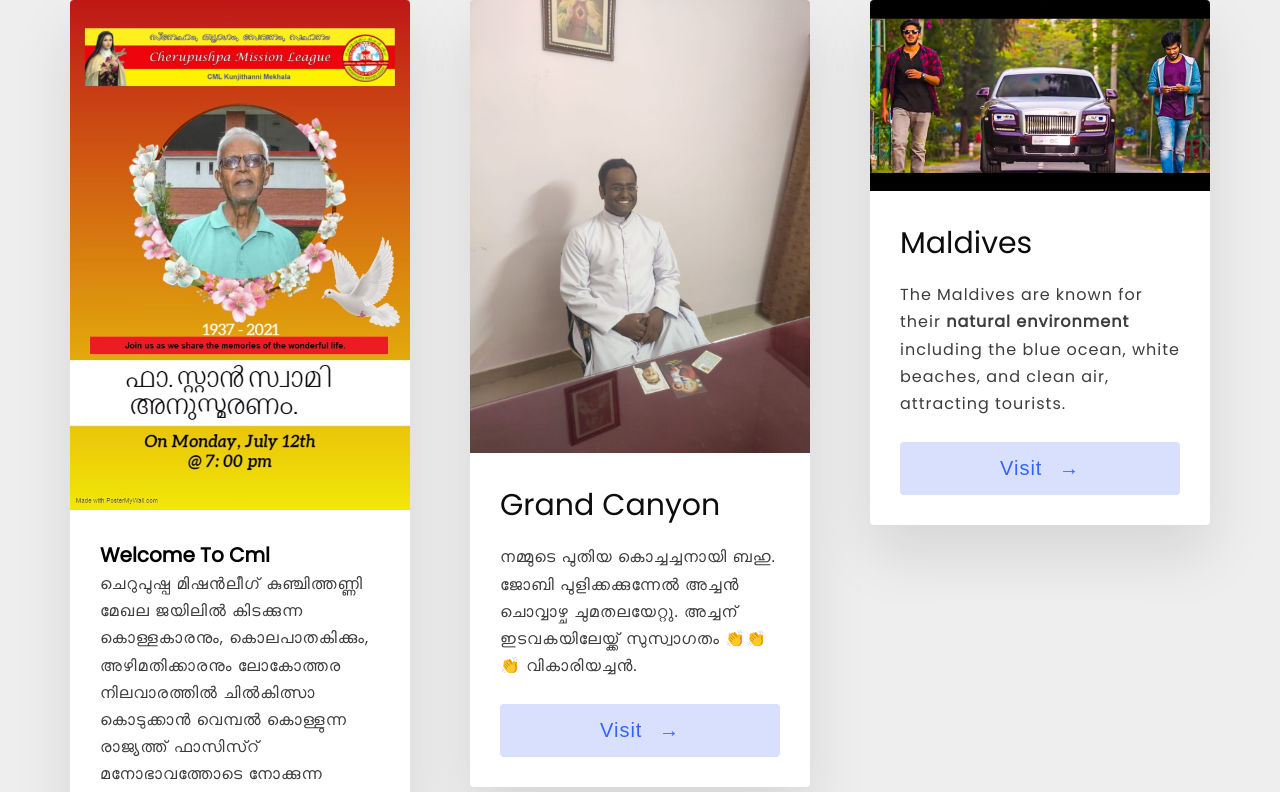
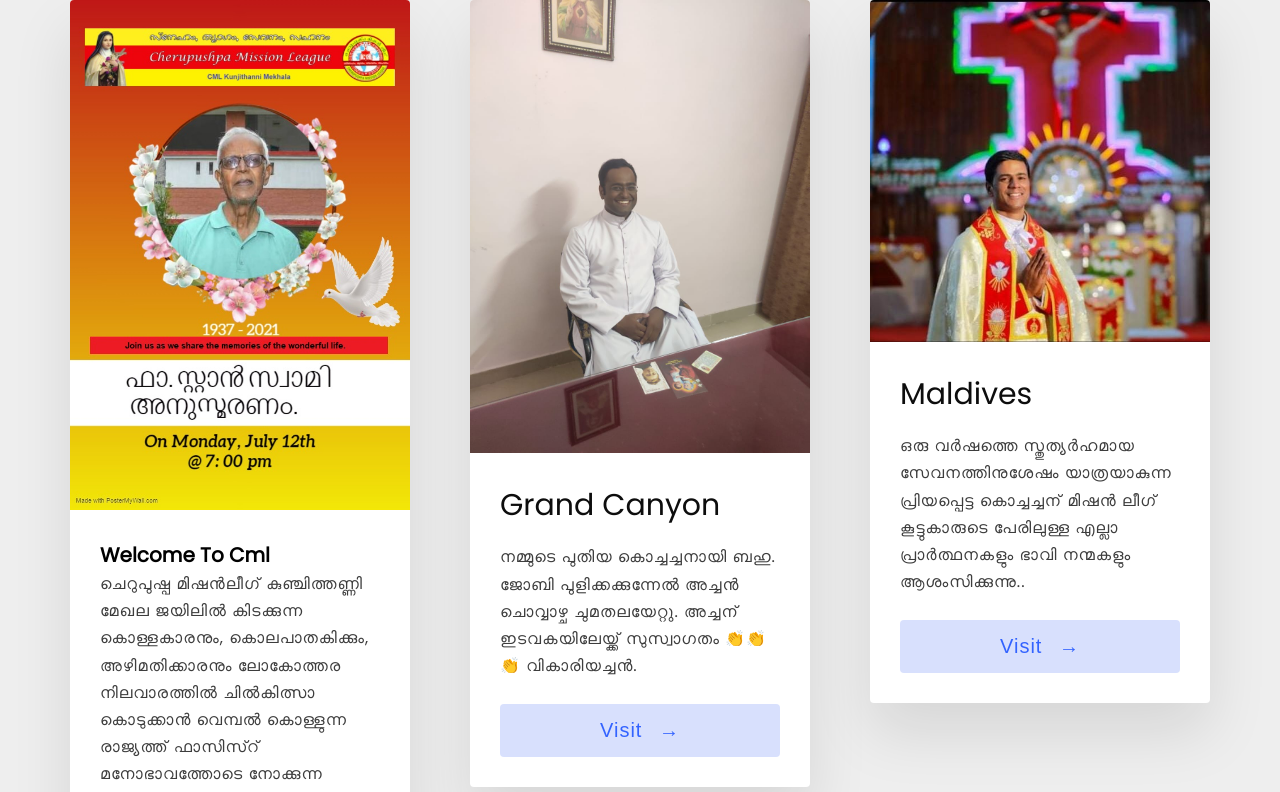
Before and after one commit to Codingwithaibal/5, a plain HTML site: page index.html in a window 1280 px wide. Shown: the top 792 px of the page. Drawn offline with Linux system fonts and the light colour scheme.

Commit message:
Update index.html

```diff
--- a/index.html
+++ b/index.html
@@ -47,13 +47,11 @@
       </div>
       <div class="grid-item">
         <div class="card">
-          <img class="card-img" src="2.jpg" alt="Maldives" />
+          <img class="card-img" src="5.jpg" alt="Maldives" />
           <div class="card-content">
             <h1 class="card-header">Maldives</h1>
             <p class="card-text">
-              The Maldives are known for their
-              <strong>natural environment</strong> including the blue ocean,
-              white beaches, and clean air, attracting tourists.
+              ഒരു വർഷത്തെ സ്തുത്യർഹമായ സേവനത്തിനുശേഷം യാത്രയാകുന്ന പ്രിയപ്പെട്ട കൊച്ചച്ചന് മിഷൻ ലീഗ് കൂട്ടുകാരുടെ പേരിലുള്ള എല്ലാ പ്രാർത്ഥനകളും ഭാവി നന്മകളും ആശംസിക്കുന്നു..
             </p>
             <button class="card-btn">Visit <span>&rarr;</span></button>
           </div>
```
